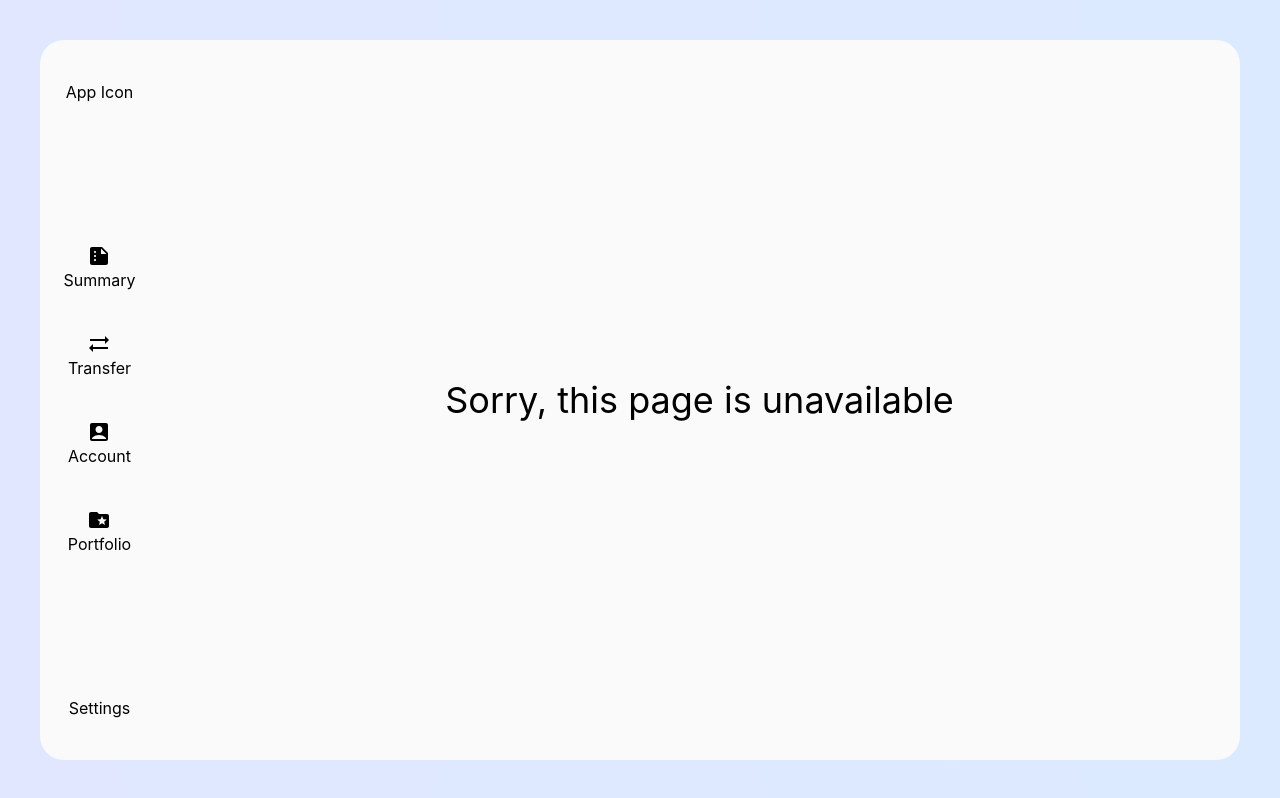
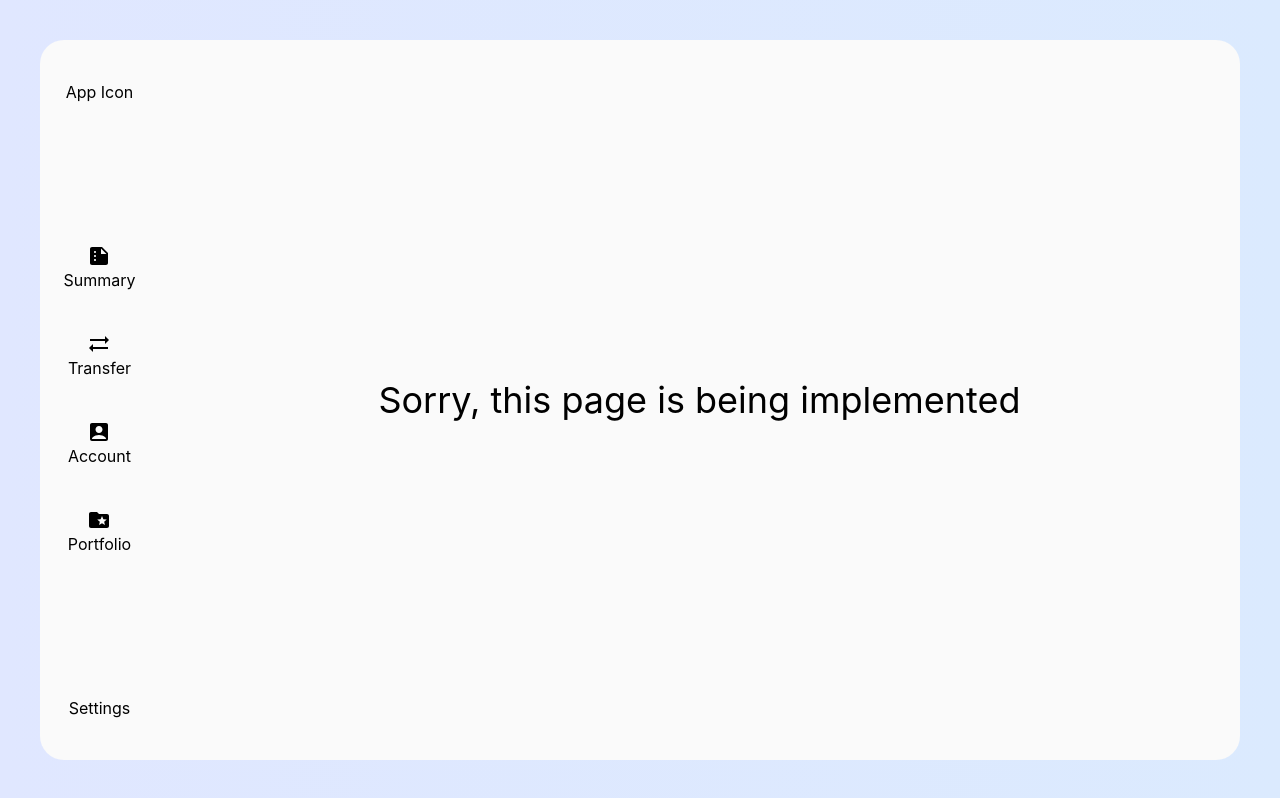
Before and after one commit to TseClifford/CashCache, a Next.js app in the folder frontend/: page /account in a window 1280 px wide. Before the commit this address had no page. Built offline with nearby package versions, Linux system fonts and the light colour scheme.

Commit message:
add page route templates

```diff
--- /dev/null
+++ b/frontend/pages/account.js
@@ -0,0 +1,7 @@
+export default function Account() {
+  return (
+    <div className="flex flex-row w-full justify-center text-center items-center px-5 py-10">
+      <h1 className="text-4xl">Sorry, this page is being implemented</h1>
+    </div>
+  );
+}
--- /dev/null
+++ b/frontend/pages/portfolio.js
@@ -0,0 +1,7 @@
+export default function Portfolio() {
+  return (
+    <div className="flex flex-row w-full justify-center text-center items-center px-5 py-10">
+      <h1 className="text-4xl">Sorry, this page is being implemented</h1>
+    </div>
+  );
+}
--- /dev/null
+++ b/frontend/pages/settings.js
@@ -0,0 +1,7 @@
+export default function Settings() {
+  return (
+    <div className="flex flex-row w-full justify-center text-center items-center px-5 py-10">
+      <h1 className="text-4xl">Sorry, this page is being implemented</h1>
+    </div>
+  );
+}
--- /dev/null
+++ b/frontend/pages/transfer.js
@@ -0,0 +1,7 @@
+export default function Transfer() {
+  return (
+    <div className="flex flex-row w-full justify-center text-center items-center px-5 py-10">
+      <h1 className="text-4xl">Sorry, this page is being implemented</h1>
+    </div>
+  );
+}
```
